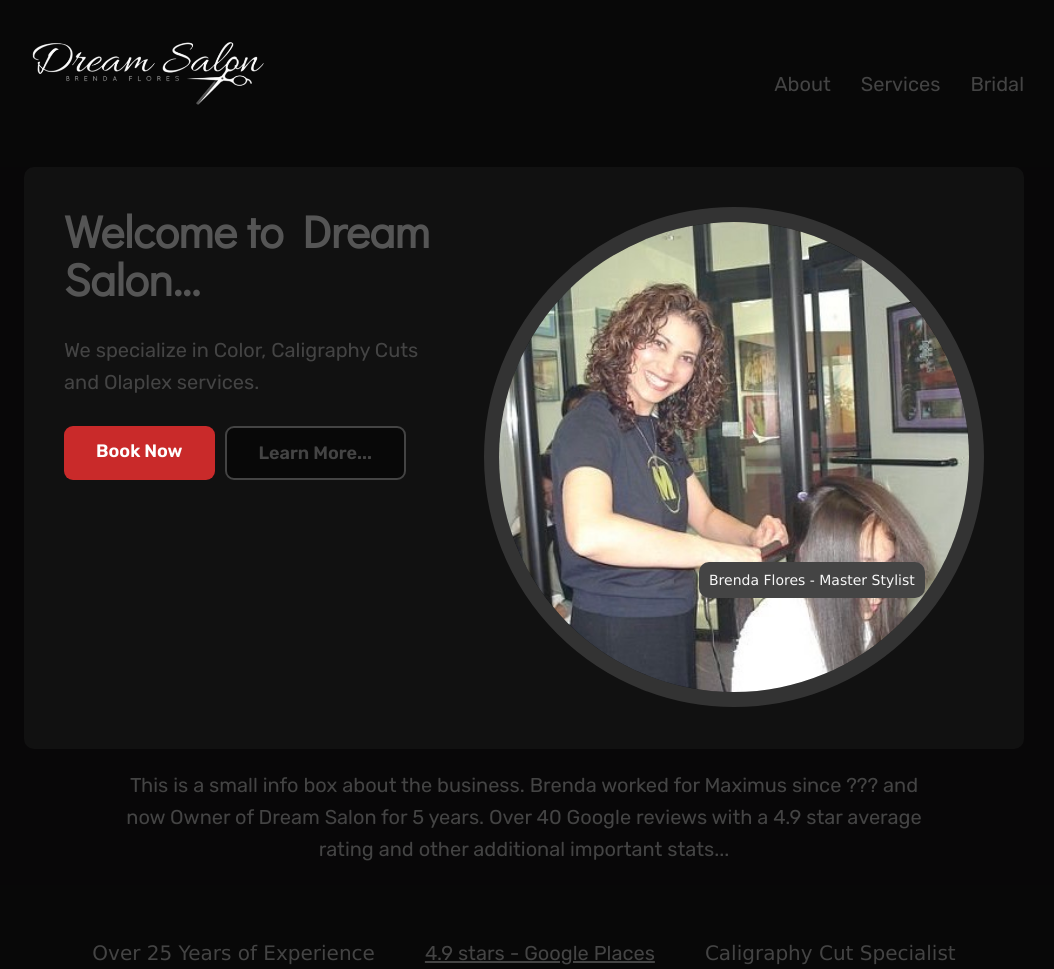
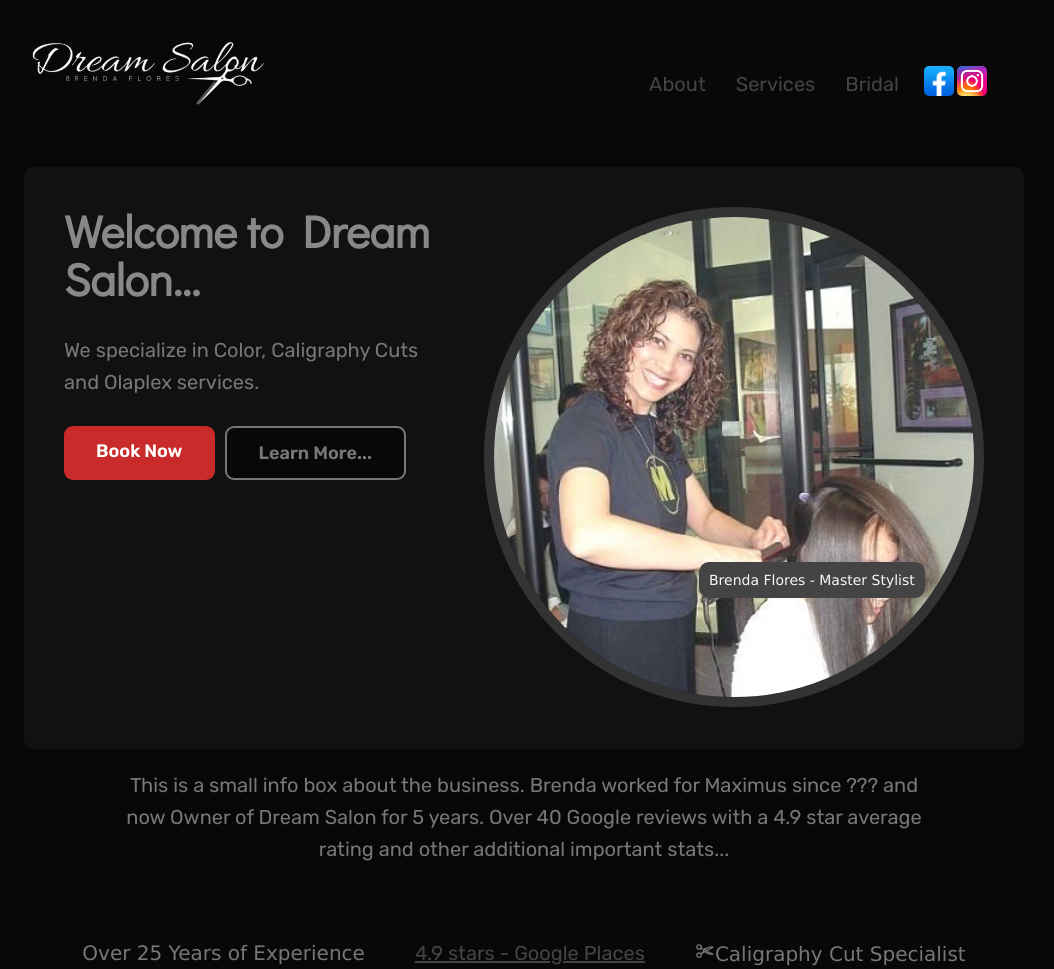
Before and after one commit to DVDaniels/DreamSalon2022, a plain HTML site: page index.html in a window 1280 px wide. Shown: the top 969 px of the page, without its empty margins (116-1170 px from the left). Drawn offline with nearby package versions, Linux system fonts and the light colour scheme.

Commit message:
social fixes to the header

```diff
--- a/index.html
+++ b/index.html
@@ -26,6 +26,10 @@
               <li><a href="services.html">Services</a></li>
               <li><a href="bridal.html">Bridal</a></li>
             </ul>
+            <div class="social-icons">
+              <a href="https://www.facebook.com/Dream-Salon-2070973183184970/" target="_blank"><img src="images/fb.webp" alt="facebook" class="social-icon"></a>
+              <a href="http://www.instagram.com/brendasdreamsalon" target="_blank"><img src="images/instagram.png" alt="instagram" class="social-icon"></a>
+            </div>
         </div>
       </nav>
     </header>
@@ -54,7 +58,7 @@
       <div class="container stats">
       <div class="statistic">Over 25 Years of Experience</div>
       <div class="statistic"><a href="https://www.google.com/maps/place/Brenda's+Dream+Salon/@40.73671,-73.6192907,17z/data=!3m1!4b1!4m5!3m4!1s0x89c27d7b5c6aaaab:0xc90bd1661d9cba41!8m2!3d40.73671!4d-73.617102" target="_blank">4.9 stars - Google Places</a></div>
-      <div class="statistic">Caligraphy Cut Specialist</div>
+      <div class="statistic"><ion-icon name="cut-outline" class="stat-icon"></ion-icon>Caligraphy Cut Specialist</div>
       </div>
     </section>
 
@@ -112,11 +116,11 @@
         <img src="images/Carle Place/MaximusSalonFlr.jpg" alt="" class="recent-img">
         <img src="images/Carle Place/CarlePlace.JPG" alt="" class="recent-img">
         <figure>
-<img src="images/Brenda/1168741067105.jpg" alt="" class="recent-img">
-<figcaption>Brenda Flores</figcaption>
+        <img src="images/Brenda/1168741067105.jpg" alt="" class="recent-img">
+        <figcaption>Brenda Flores</figcaption>
         </figure>
 
-        <img src="images/Bridal/wedding1.jpg" alt="" class="recent-img">
+        <img src="images/Services/Balayage.JPG" alt="" class="recent-img">
         <img src="images/Bridal/wedding2.jpg" alt="" class="recent-img"><img src="images/Bridal/wedding3.jpg" alt="" class="recent-img">
         <figure>
 <img src="images/Bridal/wedding5.jpg" alt="" class="recent-img">
--- a/styles.css
+++ b/styles.css
@@ -22,7 +22,7 @@ Section max-width: 100rem
 html {
   background-color: #080708;
   font-family: Verdana, Geneva, Tahoma, sans-serif;
-  color: #444;
+  color: #777;
 }
 
 .container {
@@ -90,8 +90,8 @@ p {
 .btn--grey:link,
 .btn--grey:visited {
   background-color: #080808;
-  border: 2px solid #444;
-  color: #444;
+  border: 2px solid #777;
+  color: #777;
 }
 
 .btn--grey:hover,
@@ -100,9 +100,6 @@ p {
   border: 2px solid #999;
   color: #999;
 }
-/* .scissor {
-  font-size: 4rem;
-} */
 
 section {
   padding: 5.6rem 0;
@@ -121,8 +118,8 @@ header {
 }
 
 .header {
-  display: flex;
-  justify-content: space-between;
+  display: grid;
+  grid-template-columns: 60fr 30fr 10fr;
   align-items: center;
   width: 100%;
 }
@@ -143,6 +140,7 @@ nav {
 
 .nav {
   display: flex;
+  justify-content: center;
   list-style: none;
   gap: 3rem;
 }
@@ -155,6 +153,11 @@ nav {
 .nav a {
   font-size: 2rem;
   text-decoration: none;
+}
+
+.social-icon {
+  height: 3rem;
+  width: 3rem;
 }
 
 .header-container {
@@ -174,14 +177,14 @@ nav {
 
 .welcome {
   font-size: 4.5rem;
-  color: #555;
+  color: #888;
 }
 
 .BrendaHero {
   width: 50rem;
   height: 50rem;
   border-radius: 200rem;
-  border: 15px solid #333;
+  border: 10px solid #333;
 }
 
 .grid-2 {
@@ -230,15 +233,19 @@ nav {
 
 .stats {
   background-color: #080808;
-  justify-content: center;
   display: flex;
   justify-content: center;
+  align-content: center;
   margin: 0 auto;
   gap: 5rem;
 }
 
 .statistic,
 a {
+  font-size: 2rem;
+}
+
+.stat-icon {
   font-size: 2rem;
 }
 
```
Also changed, not shown: images/Brenda & Sarina.jpeg (added), images/fb.webp (added), images/instagram.png (added), 1 other file.
